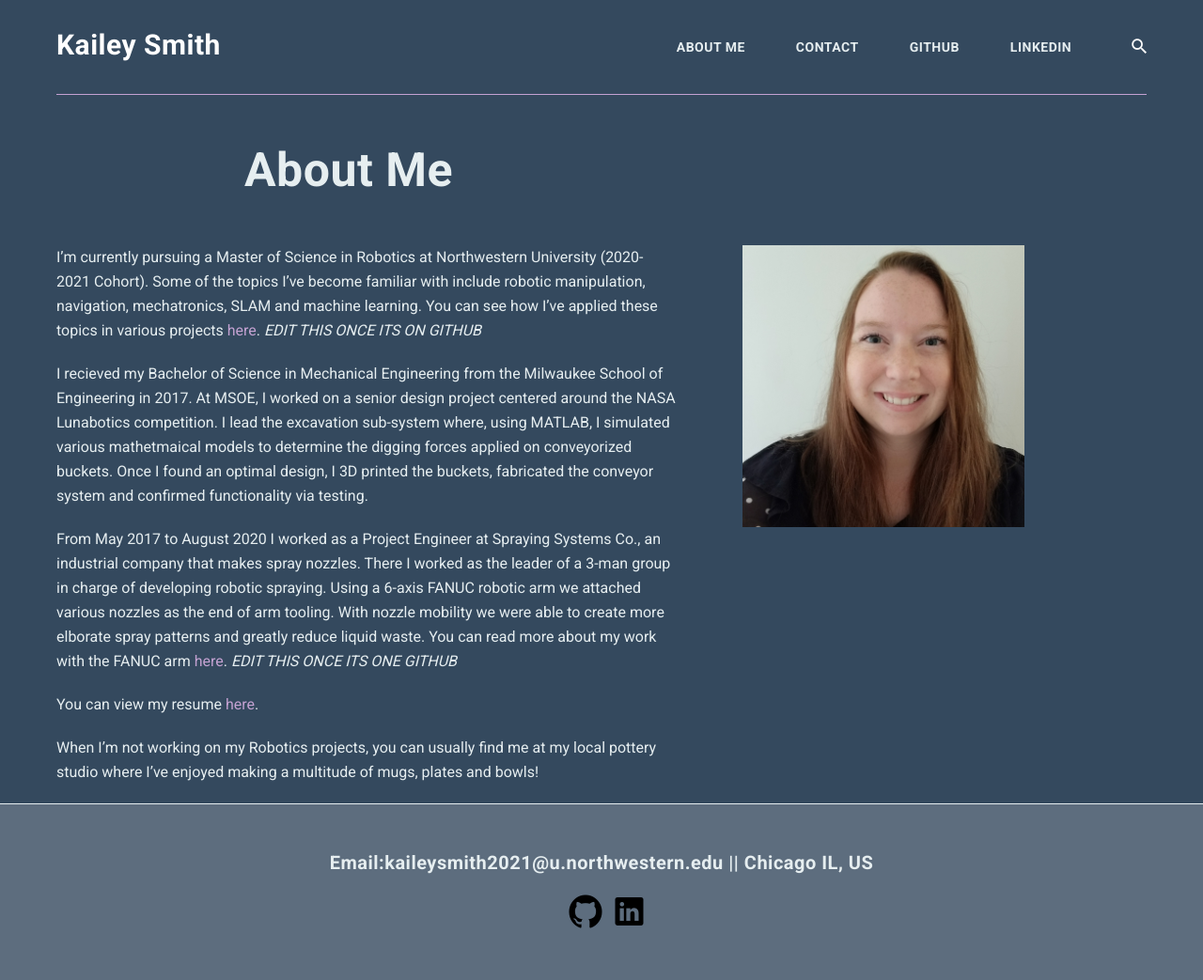
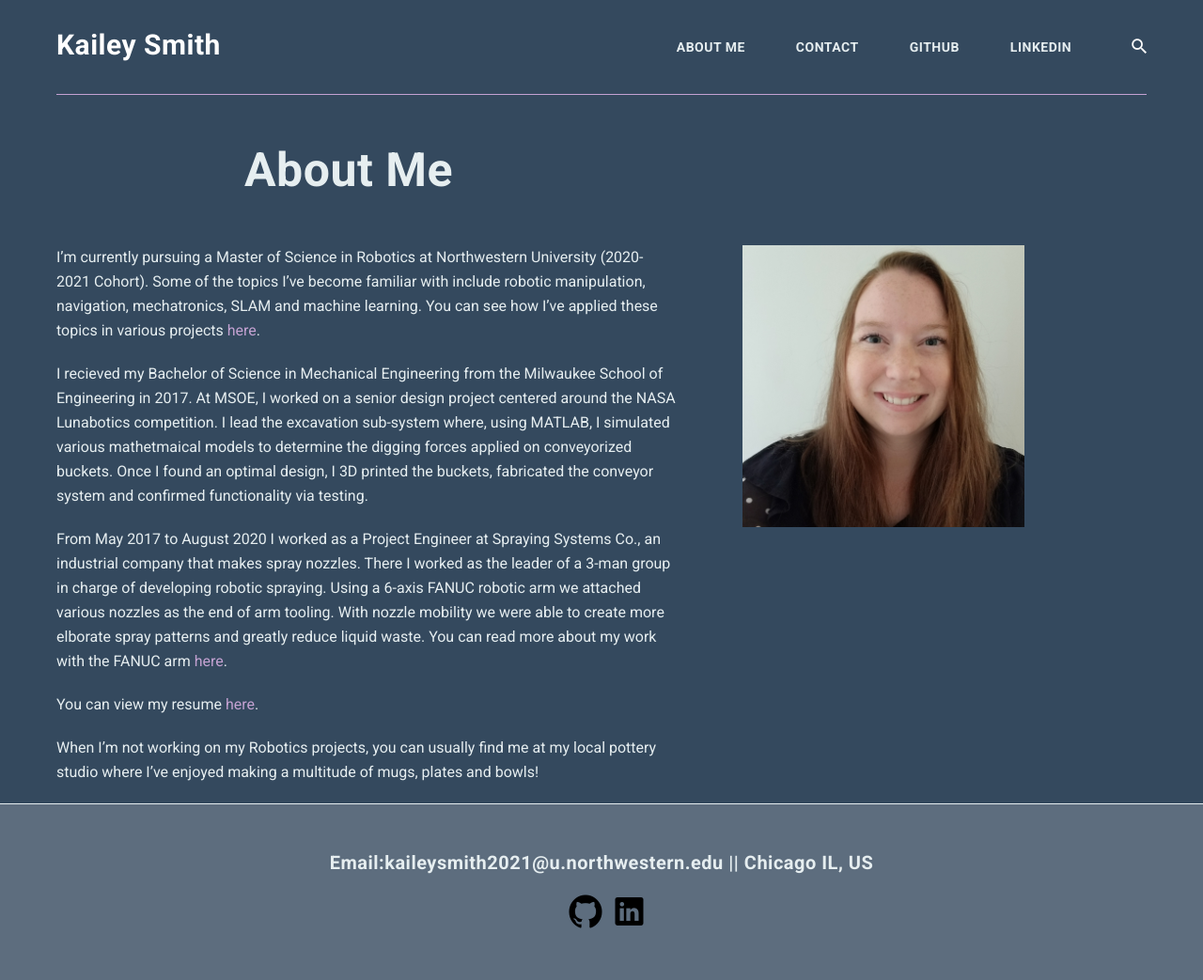
Before and after one commit to gingineer95/gingineer95.github.io, a Jekyll site: the page built from _pages/about.md, in a window 1280 px wide. Shown: the whole page at 94% size. Built offline with Jekyll 4.4.1, drawn with Linux system fonts in a browser that asks for light colours; nearby versions of some CDN libraries.

Commit message:
Corrected the links in the about.md

```diff
--- a/_pages/about.md
+++ b/_pages/about.md
@@ -5,11 +5,11 @@
 image: Kailey.jpg
 ---
 
-I'm currently pursuing a Master of Science in Robotics at Northwestern University (2020-2021 Cohort). Some of the topics I've become familiar with include robotic manipulation, navigation, mechatronics, SLAM and machine learning. You can see how I've applied these topics in various projects <a href="http://127.0.0.1:4000/kaileysmith.github.io/" target="_blank" rel="noopener noreferrer">here</a>. *EDIT THIS ONCE ITS ON GITHUB*
+I'm currently pursuing a Master of Science in Robotics at Northwestern University (2020-2021 Cohort). Some of the topics I've become familiar with include robotic manipulation, navigation, mechatronics, SLAM and machine learning. You can see how I've applied these topics in various projects <a href="https://gingineer95.github.io/" target="_blank" rel="noopener noreferrer">here</a>.
 
 I recieved my Bachelor of Science in Mechanical Engineering from the Milwaukee School of Engineering in 2017. At MSOE, I worked on a senior design project centered around the NASA Lunabotics competition. I lead the excavation sub-system where, using MATLAB, I simulated various mathetmaical models to determine the digging forces applied on conveyorized buckets. Once I found an optimal design, I 3D printed the buckets, fabricated the conveyor system and confirmed functionality via testing.
 
-From May 2017 to August 2020 I worked as a Project Engineer at Spraying Systems Co., an industrial company that makes spray nozzles. There I worked as the leader of a 3-man group in charge of developing robotic spraying. Using a 6-axis FANUC robotic arm we attached various nozzles as the end of arm tooling. With nozzle mobility we were able to create more elborate spray patterns and greatly reduce liquid waste. You can read more about my work with the FANUC arm <a href="http://127.0.0.1:4000/kaileysmith.github.io/2019/08/28/FANUC/" target="_blank" rel="noopener noreferrer">here</a>. *EDIT THIS ONCE ITS ONE GITHUB*
+From May 2017 to August 2020 I worked as a Project Engineer at Spraying Systems Co., an industrial company that makes spray nozzles. There I worked as the leader of a 3-man group in charge of developing robotic spraying. Using a 6-axis FANUC robotic arm we attached various nozzles as the end of arm tooling. With nozzle mobility we were able to create more elborate spray patterns and greatly reduce liquid waste. You can read more about my work with the FANUC arm <a href="https://gingineer95.github.io/2020/08/28/FANUC/" target="_blank" rel="noopener noreferrer">here</a>.
 
 
 You can view my resume <a href="https://drive.google.com/file/d/1SSu7PINUUNm-aCHh1WBY4tKjLfe7M5JJ/view?usp=sharing" target="_blank" rel="noopener noreferrer">here</a>.
```
